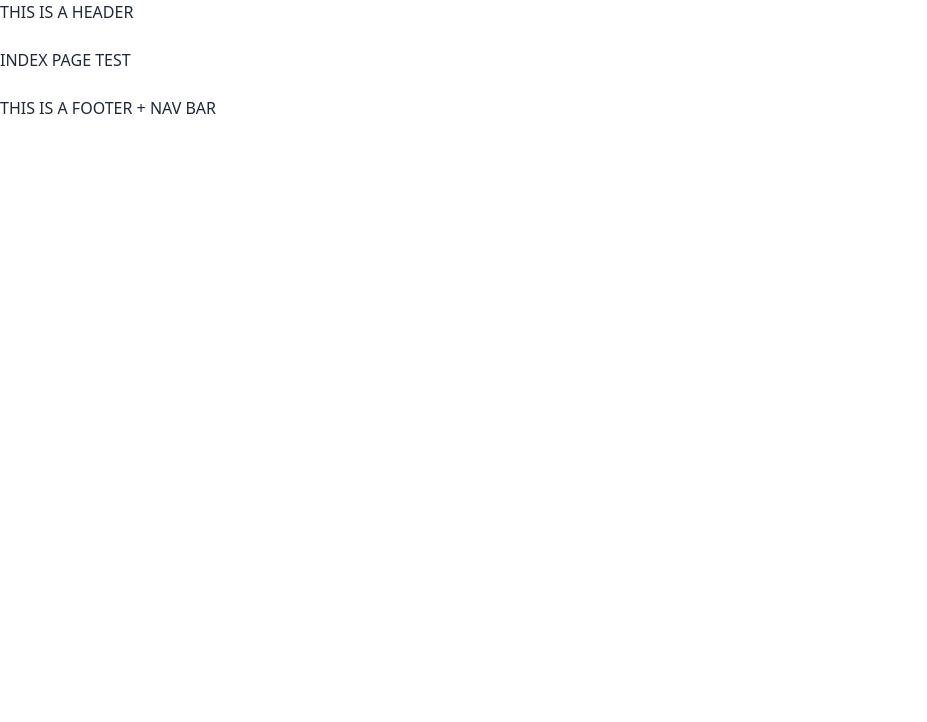
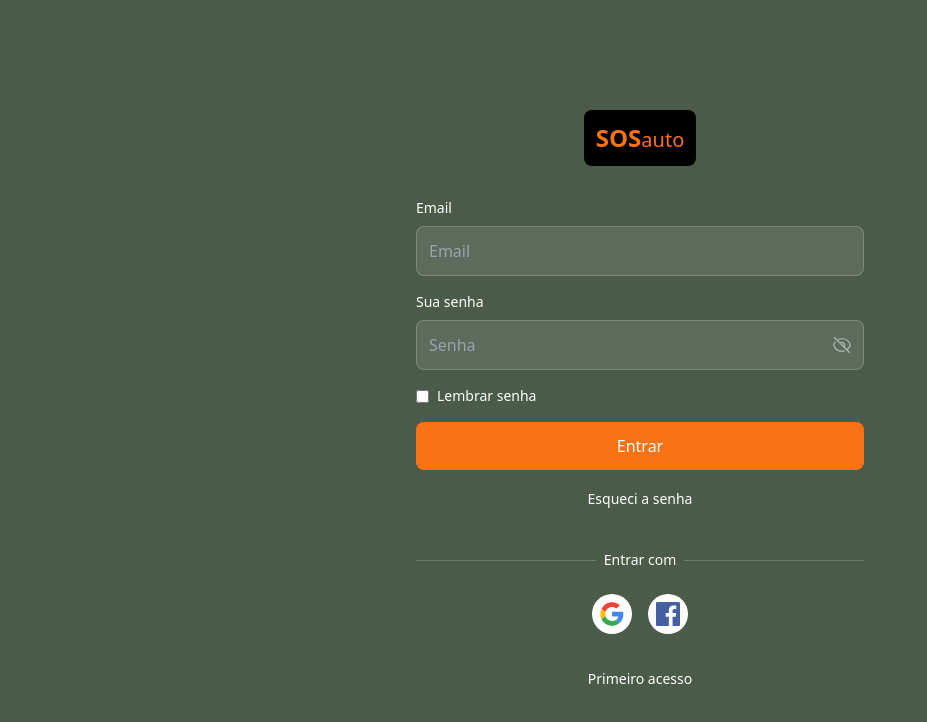
Before and after one commit to sos-auto-save/prototic, a React (Vite) app: page / in a window 1280 px wide. Shown: the top 722 px of the page, without its empty margins (0-927 px from the left). Built offline with nearby package versions, Linux system fonts and the light colour scheme.

Commit message:
ajuste das rotas login e signup

```diff
--- a/src/App.jsx
+++ b/src/App.jsx
@@ -1,33 +1,27 @@
-import { BrowserRouter, Route, Routes } from 'react-router-dom'
-import './App.css'
-import './index.css'
-import { Index } from './Pages/Index'
-import { LoginForm } from './Pages/Login'
-import{ SignupForm} from './Pages/SignupForm'
-import { Layout } from './Layout'
-import { ErrorPage404 } from './Pages/ErrorPage404'
+import { BrowserRouter, Route, Routes } from 'react-router-dom';
+import './App.css';
+import './index.css';
+
+import { LoginForm } from './Pages/Login';
+import { SignupForm } from './Pages/SignupForm';
+import { ErrorPage404 } from './Pages/ErrorPage404';
+import { Layout } from './Layout';
+
+function App() {
+  return (
+    <BrowserRouter>
+      <Routes>
+
+        <Route path="/" element={<LoginForm />} />
+        <Route path="/signup" element={<SignupForm />} />
 
 
-
-
-function App() {
-
-  return (
-    <>
-    <BrowserRouter>
-    <Routes>
-      <Route path='/' element={<Layout />}>
-        <Route index element={<Index />} />
-        <Route path='/login' element={<LoginForm />} />
-        <Route path='/signup' element={<SignupForm />} />
-        <Route path='*' element={<ErrorPage404 />} />
-
-      </Route>
-    </Routes>
+        <Route element={<Layout />}>
+          <Route path="*" element={<ErrorPage404 />} />
+        </Route>
+      </Routes>
     </BrowserRouter>
-
-    </>
-  )
+  );
 }
 
-export default App
+export default App;
--- a/src/Layout/index.jsx
+++ b/src/Layout/index.jsx
@@ -1,18 +1,9 @@
-import { Link, Outlet } from "react-router-dom";
-
+import { Outlet } from 'react-router-dom';
 
 export const Layout = () => {
-  return(
-    <>
-    <header>
-      <h1> THIS IS A HEADER</h1>
-    </header>
+  return (
     <main>
       <Outlet />
     </main>
-    <footer>
-      <p>THIS IS A FOOTER + NAV BAR</p>
-    </footer>
-    </>
-  )
-}
+  );
+};
--- a/src/Pages/Login/index.jsx
+++ b/src/Pages/Login/index.jsx
@@ -1,4 +1,5 @@
 import { useState } from 'react';
+import { Link } from 'react-router-dom';
 
 export const LoginForm = () => {
   const [showPassword, setShowPassword] = useState(false);
@@ -115,9 +116,10 @@ export const LoginForm = () => {
 
           {/* First Access Link */}
           <div className="text-center pt-4">
-            <a href="#" className="text-white text-sm hover:underline">
+            <Link to={"/signup"} className="text-white text-sm hover:underline">
               Primeiro acesso
-            </a>
+            </Link>
+
           </div>
         </form>
       </div>
--- a/src/Pages/SignupForm/index.jsx
+++ b/src/Pages/SignupForm/index.jsx
@@ -1,5 +1,6 @@
 import React, { useState } from 'react'
 import { registerUser } from '../../services/user.js'
+import { Link } from 'react-router-dom'
 
 const Button = ({ children, className, variant, ...props }) => {
   const baseStyle = "px-4 py-2 rounded-md font-semibold focus:outline-none focus:ring-2 focus:ring-offset-2"
@@ -169,9 +170,10 @@ export const SignupForm = ()=> {
         </div>
         <p className="text-center text-sm text-gray-300">
           Já tem uma conta?{" "}
-          <a href="#" className="font-semibold text-white hover:underline">
-            Entre
-          </a>
+          <Link to={"/"} className="font-semibold text-white hover:underline">
+          Entre
+          </Link>
+
         </p>
       </div>
     </div>
```
